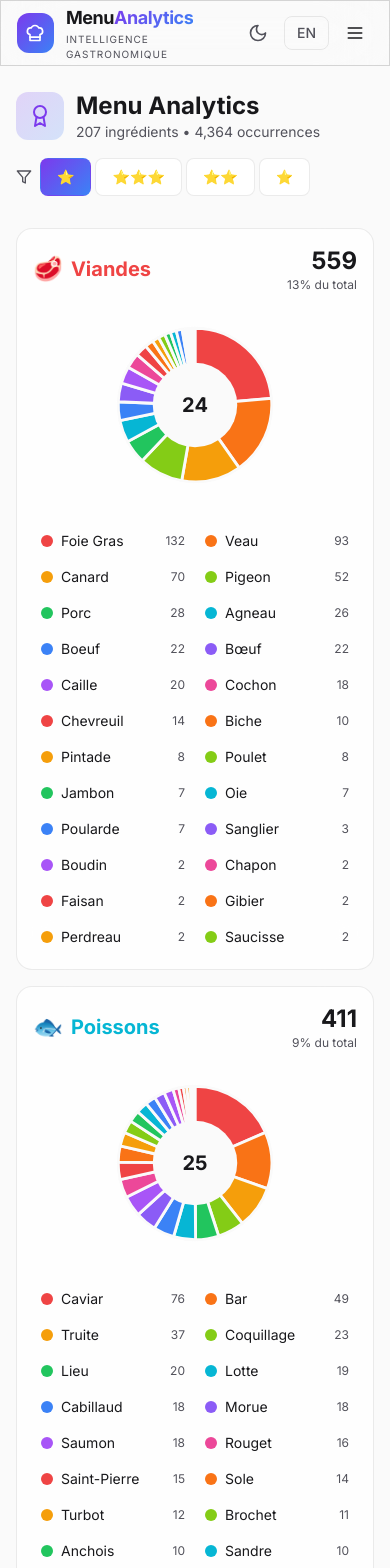
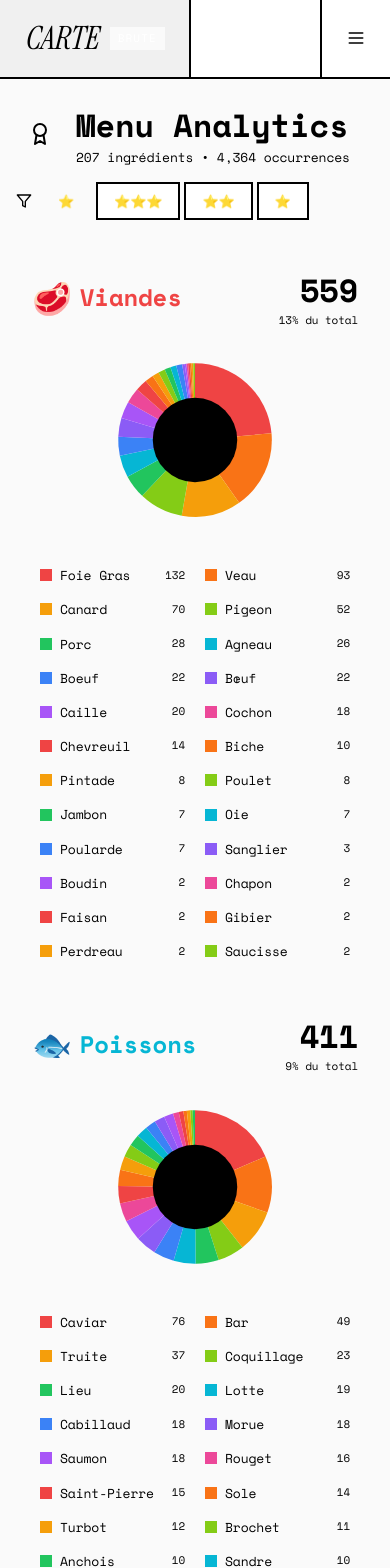
Before and after one commit to francois1791/table, a Next.js app: page / in a window 390 px wide. Shown: the top 1568 px of the page. Built offline with nearby package versions, Linux system fonts and the light colour scheme.

Commit message:
BRUTALIST REDESIGN: CSS, tailwind config, layout, header

```diff
--- a/src/app/globals.css
+++ b/src/app/globals.css
@@ -2,93 +2,269 @@
 @tailwind components;
 @tailwind utilities;
 
+/* BRUTALIST DESIGN SYSTEM */
+
 :root {
-  --font-inter: 'Inter', system-ui, sans-serif;
+  /* FONTS */
+  --font-mono: 'Space Mono', 'IBM Plex Mono', monospace;
+  --font-sans: 'Space Grotesk', system-ui, sans-serif;
+  --font-serif: 'Instrument Serif', Georgia, serif;
 
-  /* Light theme (default) */
-  --background: #fafafa;
-  --surface: #ffffff;
-  --surface-hover: #f4f4f5;
-  --surface-active: #e4e4e7;
-  --surface-alpha: rgba(255, 255, 255, 0.8);
-  --border: rgba(0, 0, 0, 0.08);
-  --border-strong: rgba(0, 0, 0, 0.15);
-  --foreground: #18181b;
-  --muted: #71717a;
-  --muted-foreground: #52525b;
+  /* LIGHT MODE — BRUTALIST */
+  --bg-primary: #FAFAFA;
+  --bg-surface: #FFFFFF;
+  --bg-accent: #F0F0F0;
+  --bg-hover: #E8E8E8;
+
+  --border: #000000;
+  --border-light: #333333;
+
+  --text-primary: #000000;
+  --text-secondary: #555555;
+  --text-muted: #888888;
+
+  --accent: #FF2D00;
+  --accent-secondary: #0000FF;
+  --success: #00AA00;
+  --danger: #FF0000;
+  --warning: #FFAA00;
 }
 
 .dark {
-  /* Dark theme */
-  --background: #0a0a0f;
-  --surface: #12121a;
-  --surface-hover: #1a1a25;
-  --surface-active: #222230;
-  --surface-alpha: rgba(18, 18, 26, 0.8);
-  --border: rgba(255, 255, 255, 0.08);
-  --border-strong: rgba(255, 255, 255, 0.15);
-  --foreground: #fafafa;
-  --muted: #a1a1aa;
-  --muted-foreground: #71717a;
+  /* DARK MODE — BRUTALIST */
+  --bg-primary: #111111;
+  --bg-surface: #1A1A1A;
+  --bg-accent: #222222;
+  --bg-hover: #2A2A2A;
+
+  --border: #FFFFFF;
+  --border-light: #AAAAAA;
+
+  --text-primary: #FFFFFF;
+  --text-secondary: #AAAAAA;
+  --text-muted: #666666;
+
+  --accent: #FF4433;
+  --accent-secondary: #4444FF;
+  --success: #00CC00;
+  --danger: #FF3333;
+  --warning: #FFCC00;
 }
 
 @layer base {
   * {
     @apply border-border;
+    box-sizing: border-box;
+  }
+
+  html {
+    font-family: var(--font-mono);
+    -webkit-font-smoothing: antialiased;
+    -moz-osx-font-smoothing: grayscale;
   }
 
   body {
-    @apply bg-background text-foreground;
-    transition: background-color 0.3s ease, color 0.3s ease;
+    @apply bg-primary text-primary;
+    font-size: 13px;
+    line-height: 1.4;
+    letter-spacing: -0.01em;
   }
 
-  /* Custom scrollbar */
+  /* BRUTALIST SCROLLBAR */
   ::-webkit-scrollbar {
-    width: 8px;
-    height: 8px;
+    width: 12px;
+    height: 12px;
   }
 
   ::-webkit-scrollbar-track {
-    background: var(--surface);
+    background: var(--bg-primary);
+    border-left: 2px solid var(--border);
   }
 
   ::-webkit-scrollbar-thumb {
-    background: var(--border-strong);
-    border-radius: 9999px;
+    background: var(--text-secondary);
+    border: 2px solid var(--border);
   }
 
   ::-webkit-scrollbar-thumb:hover {
-    background: var(--muted-foreground);
+    background: var(--text-primary);
+  }
+
+  /* BRUTALIST SELECTION */
+  ::selection {
+    background: var(--accent);
+    color: white;
+  }
+}
+
+@layer components {
+  /* BRUTALIST CARD */
+  .brutalist-card {
+    background: var(--bg-surface);
+    border: 2px solid var(--border);
+  }
+
+  .brutalist-card:hover {
+    background: var(--bg-hover);
+  }
+
+  /* BRUTALIST BUTTON */
+  .brutalist-btn {
+    display: inline-flex;
+    align-items: center;
+    gap: 8px;
+    padding: 8px 16px;
+    background: var(--bg-surface);
+    border: 2px solid var(--border);
+    font-family: var(--font-mono);
+    font-size: 12px;
+    font-weight: 700;
+    text-transform: uppercase;
+    letter-spacing: 0.05em;
+    cursor: pointer;
+    transition: all 0.1s;
+  }
+
+  .brutalist-btn:hover {
+    background: var(--text-primary);
+    color: var(--bg-surface);
+  }
+
+  .brutalist-btn:active {
+    transform: translate(2px, 2px);
+  }
+
+  .brutalist-btn--accent {
+    background: var(--accent);
+    color: white;
+    border-color: var(--accent);
+  }
+
+  .brutalist-btn--accent:hover {
+    background: var(--bg-surface);
+    color: var(--accent);
+  }
+
+  /* BRUTALIST INPUT */
+  .brutalist-input {
+    width: 100%;
+    padding: 10px 12px;
+    background: var(--bg-surface);
+    border: 2px solid var(--border);
+    font-family: var(--font-mono);
+    font-size: 13px;
+    outline: none;
+  }
+
+  .brutalist-input:focus {
+    border-color: var(--accent);
+    background: var(--bg-accent);
+  }
+
+  /* BRUTALIST TABLE */
+  .brutalist-table {
+    width: 100%;
+    border-collapse: collapse;
+    border: 2px solid var(--border);
+  }
+
+  .brutalist-table th,
+  .brutalist-table td {
+    padding: 12px 16px;
+    border: 1px solid var(--border);
+    text-align: left;
+  }
+
+  .brutalist-table th {
+    background: var(--bg-accent);
+    font-weight: 700;
+    text-transform: uppercase;
+    font-size: 11px;
+    letter-spacing: 0.1em;
+  }
+
+  .brutalist-table tr:hover {
+    background: var(--bg-hover);
+  }
+
+  /* BRUTALIST DIVIDER */
+  .brutalist-divider {
+    height: 2px;
+    background: var(--border);
+    border: none;
+    margin: 0;
+  }
+
+  /* BRUTALIST LABEL */
+  .brutalist-label {
+    display: inline-block;
+    padding: 2px 6px;
+    background: var(--text-primary);
+    color: var(--bg-surface);
+    font-size: 10px;
+    font-weight: 700;
+    text-transform: uppercase;
+    letter-spacing: 0.1em;
+  }
+
+  .brutalist-label--outline {
+    background: transparent;
+    color: var(--text-primary);
+    border: 1px solid var(--border);
+  }
+
+  /* BRUTALIST GRID LINES */
+  .brutalist-grid {
+    display: grid;
+    gap: 0;
+    border: 2px solid var(--border);
+  }
+
+  .brutalist-grid > * {
+    border: 1px solid var(--border);
+    padding: 16px;
   }
 }
 
 @layer utilities {
-  .glass {
-    background: var(--surface-alpha);
-    backdrop-filter: blur(24px);
-    border: 1px solid var(--border);
-  }
+  .font-mono { font-family: var(--font-mono); }
+  .font-sans { font-family: var(--font-sans); }
+  .font-serif { font-family: var(--font-serif); }
 
-  .glass-strong {
-    background: rgba(var(--surface), 0.95);
-    backdrop-filter: blur(32px);
-    border: 1px solid var(--border-strong);
-  }
+  .text-xxs { font-size: 10px; }
+  .text-xs { font-size: 11px; }
+  .text-sm { font-size: 13px; }
+  .text-base { font-size: 15px; }
+  .text-lg { font-size: 18px; }
+  .text-xl { font-size: 24px; }
+  .text-2xl { font-size: 32px; }
+  .text-3xl { font-size: 48px; }
+  .text-4xl { font-size: 64px; }
+  .text-5xl { font-size: 96px; }
 
-  .gradient-text {
-    @apply bg-gradient-accent bg-clip-text text-transparent;
-  }
+  .tracking-tight { letter-spacing: -0.02em; }
+  .tracking-wide { letter-spacing: 0.05em; }
+  .tracking-wider { letter-spacing: 0.1em; }
 
-  .glow-accent {
-    box-shadow: 0 0 20px rgba(124, 58, 237, 0.3), 0 0 40px rgba(59, 130, 246, 0.2);
-  }
+  .uppercase { text-transform: uppercase; }
 
-  .card-hover {
-    @apply transition-all duration-300 hover:border-border-strong;
-    box-shadow: 0 0 0 rgba(124, 58, 237, 0);
-  }
+  .bg-primary { background-color: var(--bg-primary); }
+  .bg-surface { background-color: var(--bg-surface); }
+  .bg-accent { background-color: var(--bg-accent); }
+  .bg-hover { background-color: var(--bg-hover); }
 
-  .card-hover:hover {
-    box-shadow: 0 10px 40px rgba(124, 58, 237, 0.1);
-  }
+  .text-primary { color: var(--text-primary); }
+  .text-secondary { color: var(--text-secondary); }
+  .text-muted { color: var(--text-muted); }
+
+  .border-color { border-color: var(--border); }
+  .border-light { border-color: var(--border-light); }
+
+  .accent { color: var(--accent); }
+  .accent-secondary { color: var(--accent-secondary); }
+  .bg-accent-color { background-color: var(--accent); }
+
+  .border-2 { border-width: 2px; }
+  .border-3 { border-width: 3px; }
+  .border-4 { border-width: 4px; }
 }
--- a/src/app/layout.tsx
+++ b/src/app/layout.tsx
@@ -1,18 +1,32 @@
 import type { Metadata } from "next";
-import { Inter } from "next/font/google";
+import { Space_Mono, Space_Grotesk, Instrument_Serif } from "next/font/google";
 import "./globals.css";
 import { Header } from "@/components/layout/Header";
 import { ThemeProvider } from "@/lib/theme";
 import { LanguageProvider } from "@/lib/language";
 
-const inter = Inter({
+const spaceMono = Space_Mono({
   subsets: ["latin"],
-  variable: "--font-inter",
+  weight: ["400", "700"],
+  variable: "--font-mono",
+});
+
+const spaceGrotesk = Space_Grotesk({
+  subsets: ["latin"],
+  weight: ["300", "400", "500", "600", "700"],
+  variable: "--font-sans",
+});
+
+const instrumentSerif = Instrument_Serif({
+  subsets: ["latin"],
+  weight: ["400"],
+  variable: "--font-serif",
+  style: ["normal", "italic"],
 });
 
 export const metadata: Metadata = {
-  title: "Menu Analytics | Fine Dining Intelligence",
-  description: "Premium culinary analytics platform for Michelin-starred gastronomy",
+  title: "CARTE BRUTE | Menu Analytics",
+  description: "Analyse brutale des données gastronomiques Michelin",
 };
 
 export default function RootLayout({
@@ -22,13 +36,12 @@ export default function RootLayout({
 }>) {
   return (
     <html lang="fr" suppressHydrationWarning>
-      <body className={`${inter.variable} font-sans antialiased bg-background text-foreground min-h-screen`}>
+      <body className={`${spaceMono.variable} ${spaceGrotesk.variable} ${instrumentSerif.variable} font-mono bg-background text-primary min-h-screen`}>
         <ThemeProvider>
           <LanguageProvider>
-            <div className="relative flex min-h-screen flex-col">
-              <div className="fixed inset-0 bg-[radial-gradient(ellipse_at_top,_var(--tw-gradient-stops))] from-accent-violet/10 via-background to-background pointer-events-none dark:block hidden" />
+            <div className="flex min-h-screen flex-col">
               <Header />
-              <main className="flex-1 relative z-10">
+              <main className="flex-1">
                 {children}
               </main>
             </div>
--- a/src/components/layout/Header.tsx
+++ b/src/components/layout/Header.tsx
@@ -2,8 +2,7 @@
 
 import Link from "next/link";
 import { usePathname } from "next/navigation";
-import { motion } from "framer-motion";
-import { ChefHat, Menu, X, BarChart3, UtensilsCrossed, Sun, Moon } from "lucide-react";
+import { Menu, X, Sun, Moon } from "lucide-react";
 import { useState } from "react";
 import { cn } from "@/lib/utils";
 import { useTheme } from "@/lib/theme";
@@ -16,90 +15,86 @@ export function Header() {
   const { language, setLanguage, t } = useLanguage();
 
   const navItems = [
-    { href: "/", label: t("nav.overview"), icon: BarChart3 },
-    { href: "/ingredients", label: t("nav.ingredients"), icon: UtensilsCrossed },
+    { href: "/", label: t("nav.overview") },
+    { href: "/ingredients", label: t("nav.ingredients") },
   ];
 
   return (
-    <header className="sticky top-0 z-50 w-full border-b border-border glass-strong">
-      <div className="container mx-auto px-4 h-16 flex items-center justify-between">
+    <header className="sticky top-0 z-50 w-full border-b-2 border-border bg-surface">
+      <div className="flex items-stretch">
         {/* Logo */}
-        <Link href="/" className="flex items-center gap-3 group">
-          <div className="relative w-10 h-10 rounded-xl bg-gradient-accent flex items-center justify-center">
-            <ChefHat className="w-5 h-5 text-white" />
-            <div className="absolute inset-0 rounded-xl bg-gradient-accent opacity-0 group-hover:opacity-100 blur-xl transition-opacity" />
-          </div>
-          <div className="flex flex-col">
-            <span className="font-bold text-lg tracking-tight">
-              Menu<span className="gradient-text">Analytics</span>
-            </span>
-            <span className="text-[10px] text-muted-foreground uppercase tracking-widest">
-              {t("nav.fine_dining")}
-            </span>
-          </div>
+        <Link
+          href="/"
+          className="flex items-center gap-3 px-6 py-4 border-r-2 border-border hover:bg-accent transition-colors"
+        >
+          <span className="font-serif text-2xl italic">CARTE</span>
+          <span className="font-mono text-xs tracking-wider bg-primary text-surface px-2 py-1">BRUTE</span>
         </Link>
 
         {/* Desktop Navigation */}
-        <nav className="hidden md:flex items-center gap-1">
+        <nav className="hidden md:flex items-stretch">
           {navItems.map((item) => {
             const isActive = pathname === item.href || pathname.startsWith(`${item.href}/`);
-            const Icon = item.icon;
 
             return (
               <Link
                 key={item.href}
                 href={item.href}
                 className={cn(
-                  "relative px-4 py-2 rounded-lg text-sm font-medium transition-all duration-200 flex items-center gap-2",
+                  "flex items-center px-6 py-4 border-r-2 border-border font-mono text-sm uppercase tracking-wider transition-colors",
                   isActive
-                    ? "text-foreground"
-                    : "text-muted-foreground hover:text-foreground hover:bg-surface-hover"
+                    ? "bg-primary text-surface"
+                    : "hover:bg-accent"
                 )}
               >
-                {isActive && (
-                  <motion.div
-                    layoutId="activeNav"
-                    className="absolute inset-0 bg-surface-hover rounded-lg"
-                    transition={{ type: "spring", bounce: 0.2, duration: 0.6 }}
-                  />
-                )}
-                <span className="relative z-10 flex items-center gap-2">
-                  <Icon className="w-4 h-4" />
                 {item.label}
-                </span>
               </Link>
             );
           })}
         </nav>
 
-        {/* Right side: Theme + Language */}
-        <div className="flex items-center gap-2">
+        <div className="flex-1" />
+
+        {/* Controls */}
+        <div className="hidden md:flex items-stretch">
           {/* Theme Toggle */}
           <button
             onClick={toggleTheme}
-            className="p-2 rounded-lg hover:bg-surface-hover transition-colors text-muted-foreground hover:text-foreground"
-            title={theme === "dark" ? "Mode clair" : "Mode sombre"}
+            className="flex items-center px-4 py-4 border-l-2 border-border hover:bg-accent transition-colors"
+            title={theme === "dark" ? "LIGHT" : "DARK"}
           >
             {theme === "dark" ? (
-              <Sun className="w-5 h-5" />
+              <Sun className="w-4 h-4" />
             ) : (
-              <Moon className="w-5 h-5" />
+              <Moon className="w-4 h-4" />
             )}
           </button>
 
           {/* Language Toggle */}
           <button
             onClick={() => setLanguage(language === "fr" ? "en" : "fr")}
-            className="px-3 py-1.5 rounded-lg hover:bg-surface-hover transition-colors text-sm font-medium text-muted-foreground hover:text-foreground border border-border"
-            title={language === "fr" ? "Switch to English" : "Passer en français"}
+            className={cn(
+              "flex items-center px-4 py-4 border-l-2 border-border font-mono text-sm font-bold tracking-wider transition-colors",
+              language === "fr" ? "bg-primary text-surface" : "hover:bg-accent"
+            )}
           >
-            {language === "fr" ? "EN" : "FR"}
+            FR
           </button>
+          <button
+            onClick={() => setLanguage(language === "fr" ? "en" : "fr")}
+            className={cn(
+              "flex items-center px-4 py-4 border-l-2 border-border font-mono text-sm font-bold tracking-wider transition-colors",
+              language === "en" ? "bg-primary text-surface" : "hover:bg-accent"
+            )}
+          >
+            EN
+          </button>
+        </div>
 
         {/* Mobile Menu Button */}
         <button
           onClick={() => setMobileMenuOpen(!mobileMenuOpen)}
-            className="md:hidden p-2 rounded-lg hover:bg-surface-hover transition-colors"
+          className="md:hidden flex items-center px-6 py-4 border-l-2 border-border hover:bg-accent transition-colors"
         >
           {mobileMenuOpen ? (
             <X className="w-5 h-5" />
@@ -108,20 +103,13 @@ export function Header() {
           )}
         </button>
       </div>
-      </div>
 
       {/* Mobile Menu */}
       {mobileMenuOpen && (
-        <motion.div
-          initial={{ opacity: 0, y: -10 }}
-          animate={{ opacity: 1, y: 0 }}
-          exit={{ opacity: 0, y: -10 }}
-          className="md:hidden border-t border-border glass-strong"
-        >
-          <nav className="container mx-auto px-4 py-4 flex flex-col gap-1">
+        <div className="md:hidden border-t-2 border-border bg-surface">
+          <nav className="flex flex-col">
             {navItems.map((item) => {
               const isActive = pathname === item.href || pathname.startsWith(`${item.href}/`);
-              const Icon = item.icon;
 
               return (
                 <Link
@@ -129,42 +117,41 @@ export function Header() {
                   href={item.href}
                   onClick={() => setMobileMenuOpen(false)}
                   className={cn(
-                    "px-4 py-3 rounded-lg text-sm font-medium transition-all flex items-center gap-3",
+                    "px-6 py-4 border-b-2 border-border font-mono text-sm uppercase tracking-wider transition-colors",
                     isActive
-                      ? "bg-gradient-accent-soft text-foreground border border-accent-violet/30"
-                      : "text-muted-foreground hover:text-foreground hover:bg-surface-hover"
+                      ? "bg-primary text-surface"
+                      : "hover:bg-accent"
                   )}
                 >
-                  <Icon className="w-4 h-4" />
                   {item.label}
                 </Link>
               );
             })}
 
-            {/* Mobile Theme & Language */}
-            <div className="flex items-center gap-2 mt-4 pt-4 border-t border-border">
+            {/* Mobile Controls */}
+            <div className="flex">
               <button
                 onClick={() => {
                   toggleTheme();
                   setMobileMenuOpen(false);
                 }}
-                className="flex-1 px-4 py-3 rounded-lg bg-surface-hover flex items-center justify-center gap-2"
+                className="flex-1 flex items-center justify-center gap-2 px-4 py-4 border-r-2 border-border font-mono text-sm uppercase hover:bg-accent transition-colors"
               >
                 {theme === "dark" ? <Sun className="w-4 h-4" /> : <Moon className="w-4 h-4" />}
-                {theme === "dark" ? "Mode clair" : "Mode sombre"}
+                {theme === "dark" ? "LIGHT" : "DARK"}
               </button>
               <button
                 onClick={() => {
                   setLanguage(language === "fr" ? "en" : "fr");
                   setMobileMenuOpen(false);
                 }}
-                className="flex-1 px-4 py-3 rounded-lg bg-surface-hover font-medium"
+                className="flex-1 px-4 py-4 font-mono text-sm uppercase hover:bg-accent transition-colors"
               >
-                {language === "fr" ? "English" : "Français"}
+                {language === "fr" ? "ENGLISH" : "FRANÇAIS"}
               </button>
             </div>
           </nav>
-        </motion.div>
+        </div>
       )}
     </header>
   );
--- a/tailwind.config.ts
+++ b/tailwind.config.ts
@@ -10,49 +10,104 @@ const config: Config = {
   theme: {
     extend: {
       colors: {
-        background: "var(--background)",
-        surface: "var(--surface)",
-        "surface-hover": "var(--surface-hover)",
-        "surface-active": "var(--surface-active)",
+        /* BRUTALIST PALETTE */
+        primary: "var(--text-primary)",
+        secondary: "var(--text-secondary)",
+        muted: "var(--text-muted)",
+
+        background: "var(--bg-primary)",
+        surface: "var(--bg-surface)",
+        accent: "var(--bg-accent)",
+        hover: "var(--bg-hover)",
+
         border: "var(--border)",
-        "border-strong": "var(--border-strong)",
-        accent: {
-          violet: "#7c3aed",
-          blue: "#3b82f6",
-          cyan: "#06b6d4",
+        "border-light": "var(--border-light)",
+
+        /* ACCENT COLORS */
+        brutal: {
+          red: "#FF2D00",
+          blue: "#0000FF",
+          green: "#00AA00",
+          yellow: "#FFAA00",
+          black: "#000000",
+          white: "#FFFFFF",
         },
-        foreground: "var(--foreground)",
-        muted: "var(--muted)",
-        "muted-foreground": "var(--muted-foreground)",
-        success: "#22c55e",
-        warning: "#f59e0b",
-        danger: "#ef4444",
       },
       fontFamily: {
-        sans: ["Inter", "system-ui", "sans-serif"],
-        mono: ["JetBrains Mono", "monospace"],
+        mono: ["Space Mono", "IBM Plex Mono", "monospace"],
+        sans: ["Space Grotesk", "system-ui", "sans-serif"],
+        serif: ["Instrument Serif", "Georgia", "serif"],
       },
-      backgroundImage: {
-        "gradient-accent": "linear-gradient(135deg, #7c3aed 0%, #3b82f6 100%)",
-        "gradient-accent-soft": "linear-gradient(135deg, rgba(124, 58, 237, 0.2) 0%, rgba(59, 130, 246, 0.2) 100%)",
+      fontSize: {
+        "xxs": "10px",
+        "xs": "11px",
+        "sm": "13px",
+        "base": "15px",
+        "lg": "18px",
+        "xl": "24px",
+        "2xl": "32px",
+        "3xl": "48px",
+        "4xl": "64px",
+        "5xl": "96px",
+      },
+      letterSpacing: {
+        tighter: "-0.03em",
+        tight: "-0.02em",
+        normal: "0",
+        wide: "0.05em",
+        wider: "0.1em",
+        widest: "0.15em",
+      },
+      borderWidth: {
+        DEFAULT: "2px",
+        "0": "0",
+        "2": "2px",
+        "3": "3px",
+        "4": "4px",
+      },
+      borderRadius: {
+        none: "0",
+        sm: "0",
+        DEFAULT: "0",
+        md: "0",
+        lg: "0",
+        xl: "0",
+        "2xl": "0",
+        "3xl": "0",
+        full: "0",
+      },
+      boxShadow: {
+        none: "none",
+      },
+      spacing: {
+        "0": "0",
+        "px": "1px",
+        "0.5": "2px",
+        "1": "4px",
+        "2": "8px",
+        "3": "12px",
+        "4": "16px",
+        "5": "20px",
+        "6": "24px",
+        "8": "32px",
+        "10": "40px",
+        "12": "48px",
+        "16": "64px",
+        "20": "80px",
+        "24": "96px",
       },
       animation: {
-        "pulse-glow": "pulse-glow 2s ease-in-out infinite",
-        "slide-up": "slide-up 0.3s ease-out",
-        "fade-in": "fade-in 0.2s ease-out",
+        "blink": "blink 1s step-end infinite",
+        "marquee": "marquee 20s linear infinite",
       },
       keyframes: {
-        "pulse-glow": {
-          "0%, 100%": { opacity: "0.5" },
-          "50%": { opacity: "0.8" },
+        blink: {
+          "0%, 100%": { opacity: "1" },
+          "50%": { opacity: "0" },
         },
-        "slide-up": {
-          "0%": { transform: "translateY(10px)", opacity: "0" },
-          "100%": { transform: "translateY(0)", opacity: "1" },
-        },
-        "fade-in": {
-          "0%": { opacity: "0" },
-          "100%": { opacity: "1" },
+        marquee: {
+          "0%": { transform: "translateX(0%)" },
+          "100%": { transform: "translateX(-100%)" },
         },
       },
     },
```
Lines whose indentation alone changed are shown as unchanged.
